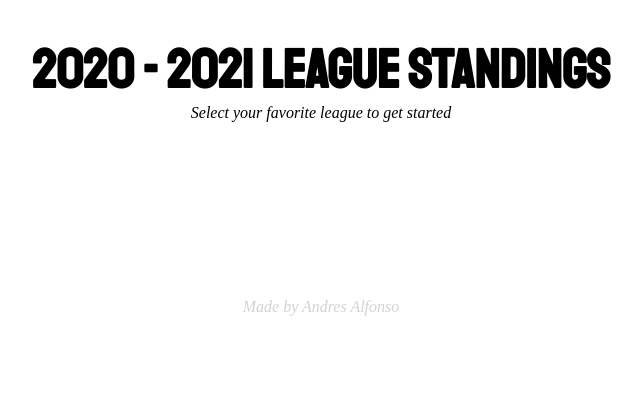
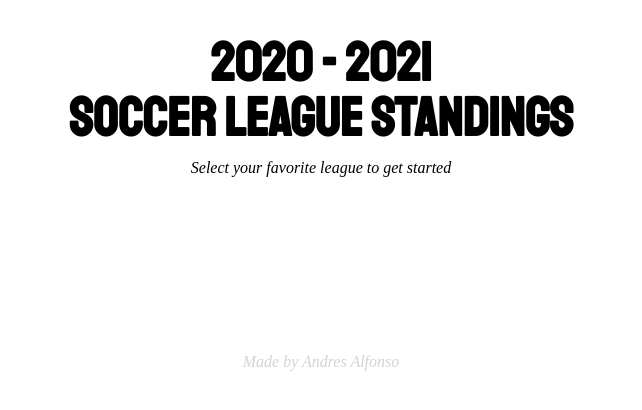
Before and after one commit to afar25git/project_2, a plain HTML site: page index.html in a window 1280 px wide. Shown: the whole page, without its empty margins (319-961 px from the left). Drawn offline with nearby package versions, Linux system fonts and the light colour scheme; no server answers; a web font is replaced by a local one.

Commit message:
Wait, I had one more commit

```diff
--- a/index.html
+++ b/index.html
@@ -16,7 +16,7 @@
 </head>
 <body>
     <header>
-        <h1>2020 - 2021 League Standings</h1>
+        <h1>2020 - 2021<br> Soccer League Standings</h1>
         <h2>Select your favorite league to get started</h2>
     </header>
     <div id="home">
--- a/style.css
+++ b/style.css
@@ -7,13 +7,14 @@ header {
 h1 {
     font-family: 'Staatliches', cursive;
     font-size: 3.4em;
+    line-height: 1;
     margin-bottom: 0;
 }
 h2 {
     font-size: 1em;
     font-style: italic;
     font-weight: lighter;
-    margin: 0 auto 50px;
+    margin: 14px auto 50px;
 }
 #home {
     display: flex;
```
